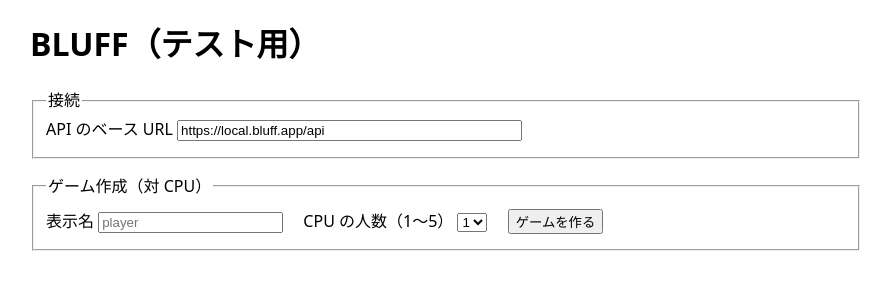
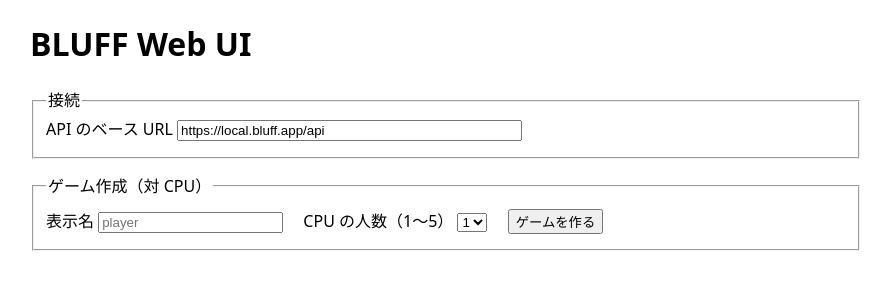
Before and after one commit to Ojoxux/Grape, a website built with Vite: page frontend/index.html in a window 1280 px wide. Shown: the whole page, without its empty margins (194-1085 px from the left). Built offline with nearby package versions, Linux system fonts and the light colour scheme.

Commit message:
ページのh1のテキストを変えた (#44)

```diff
--- a/frontend/index.html
+++ b/frontend/index.html
@@ -6,7 +6,7 @@
     <title>BLUFF — test UI</title>
   </head>
   <body>
-    <h1>BLUFF（テスト用）</h1>
+    <h1>BLUFF Web UI</h1>
 
     <fieldset>
       <legend>接続</legend>
```
